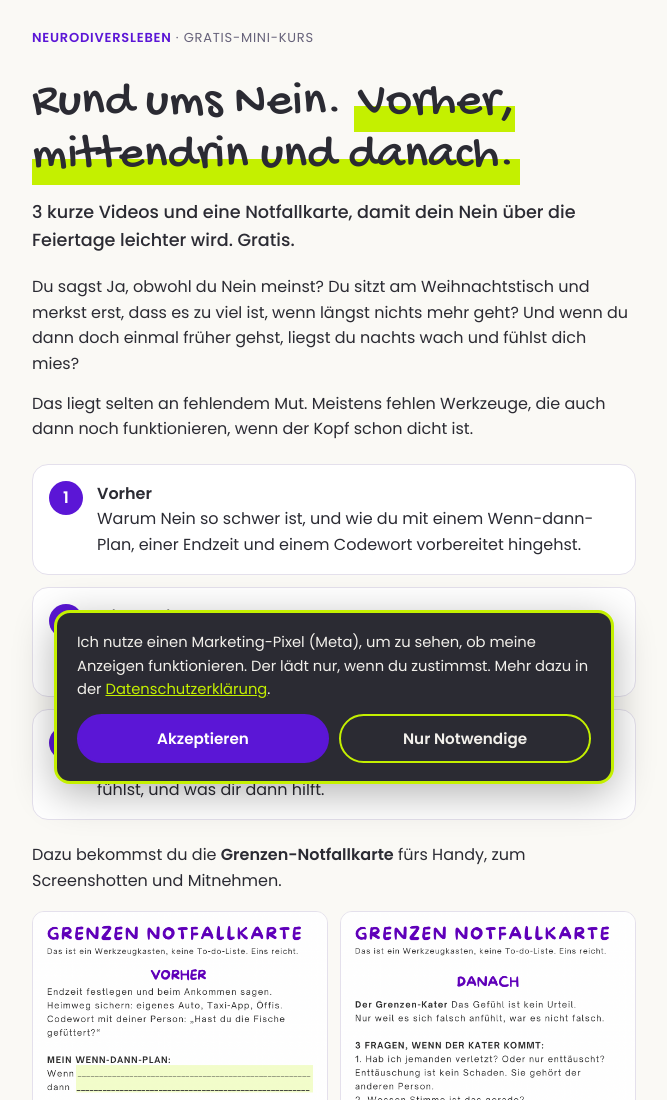
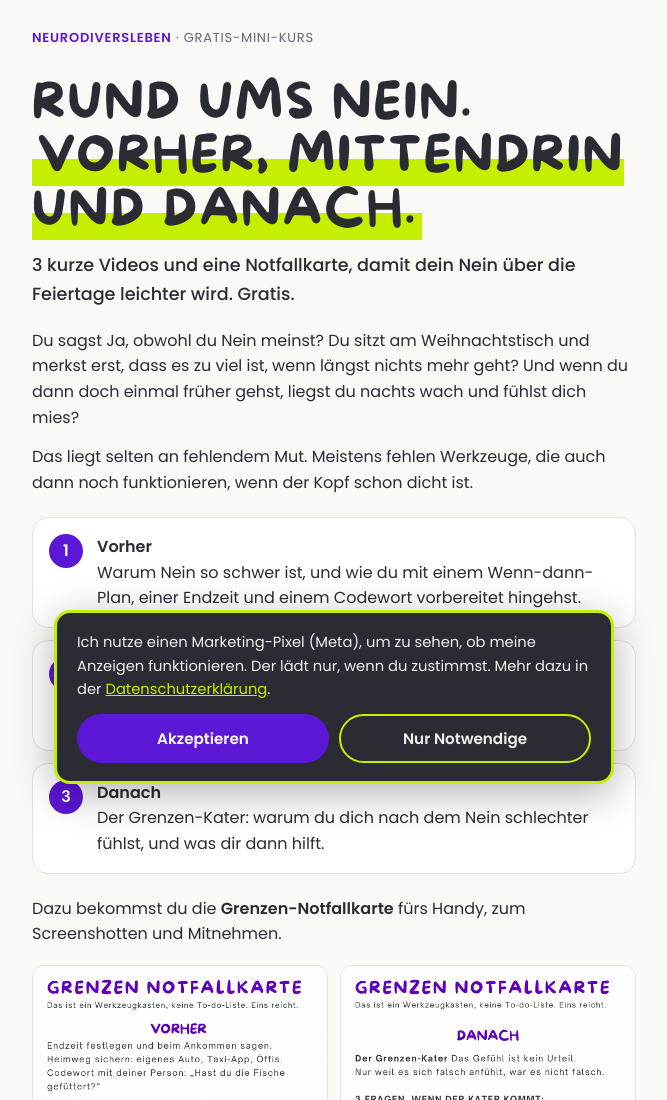
Before and after one commit to neurodiversleben/neurodiversleben.github.io, a plain HTML site: page rund-ums-nein/index.html in a window 1280 px wide. Shown: the top 1100 px of the page, without its empty margins (306-973 px from the left). Drawn offline with Linux system fonts and the light colour scheme; no server answers.

Commit message:
Scham-Test und Rund ums Nein: Überschriften in More Sugar
Co-Authored-By: Claude Opus 5.5 <noreply@anthropic.com>
Claude-Session: https://claude.ai/code/session_01WirsT94EvCwXkfsRWSBfqB

```diff
--- a/rund-ums-nein/index.html
+++ b/rund-ums-nein/index.html
@@ -8,15 +8,17 @@
 
 <meta property="og:title" content="Rund ums Nein · Gratis-Mini-Kurs · neurodiversleben">
 <meta property="og:description" content="3 kurze Videos und eine Notfallkarte, damit dein Nein über die Feiertage leichter wird. Vorher, mittendrin und danach. Gratis.">
+<link rel="preload" href="/assets/fonts/more-sugar-regular.woff2" as="font" type="font/woff2" crossorigin>
 <link rel="preconnect" href="https://fonts.googleapis.com">
 <link rel="preconnect" href="https://fonts.gstatic.com" crossorigin>
 <link rel="stylesheet" href="https://fonts.googleapis.com/css2?family=Gochi+Hand&family=Poppins:wght@400;500;600&display=swap">
-<style>
+<style>@font-face{font-family:"More Sugar";font-style:normal;font-weight:400;font-display:swap;src:url("/assets/fonts/more-sugar-regular.woff2") format("woff2")}
+
 /* Layout: eine ruhige Spalte, ein Schritt pro Bildschirm (Intro → Frage → Ergebnis → Mail) */
 :root{
   --lila:#5B16D6; --lila-soft:#EEE6FD; --lime:#C4F000;
   --ink:#2B2B33; --muted:#66627A; --paper:#FAF9F5; --card:#FFFFFF; --line:#E4E0EC;
-  --hand:"Gochi Hand","Comic Sans MS",cursive; --body:"Poppins",system-ui,-apple-system,sans-serif;
+  --hand:"More Sugar","Gochi Hand","Comic Sans MS",cursive; --body:"Poppins",system-ui,-apple-system,sans-serif;
 }
 *{box-sizing:border-box}
 html,body{margin:0}
@@ -24,9 +26,9 @@ body{background:var(--paper);color:var(--ink);font-family:var(--body);font-size:
 .wrap{max-width:640px;margin:0 auto;padding:28px max(18px,env(safe-area-inset-left)) 64px max(18px,env(safe-area-inset-right))}
 .brand{font-size:13px;letter-spacing:.06em;text-transform:uppercase;color:var(--muted);margin-bottom:28px}
 .brand b{color:var(--lila);font-weight:600}
-h1{font-family:var(--hand);font-weight:400;font-size:clamp(2.2rem,7vw,3.1rem);line-height:1.08;margin:0 0 14px;text-wrap:balance}
+h1{font-family:var(--hand);font-weight:400;text-transform:uppercase;letter-spacing:.04em;font-size:clamp(2.2rem,7vw,3.1rem);line-height:1.08;margin:0 0 14px;text-wrap:balance}
 h1 mark{background:linear-gradient(transparent 55%,var(--lime) 55%);color:inherit;padding:0 .1em}
-h2{font-family:var(--hand);font-weight:400;font-size:2rem;line-height:1.15;margin:0 0 10px;color:var(--lila)}
+h2{font-family:var(--hand);font-weight:400;text-transform:uppercase;letter-spacing:.04em;font-size:2rem;line-height:1.15;margin:0 0 10px;color:var(--lila)}
 .lead{font-size:1.1rem;font-weight:500;margin:0 0 20px}
 p{margin:0 0 14px}
 .box{background:var(--card);border:1px solid var(--line);border-radius:18px;padding:20px}
```
Also changed, not shown: rund-ums-nein/kurs/index.html (+6 -4 lines), scham-test/index.html (+6 -4 lines).
